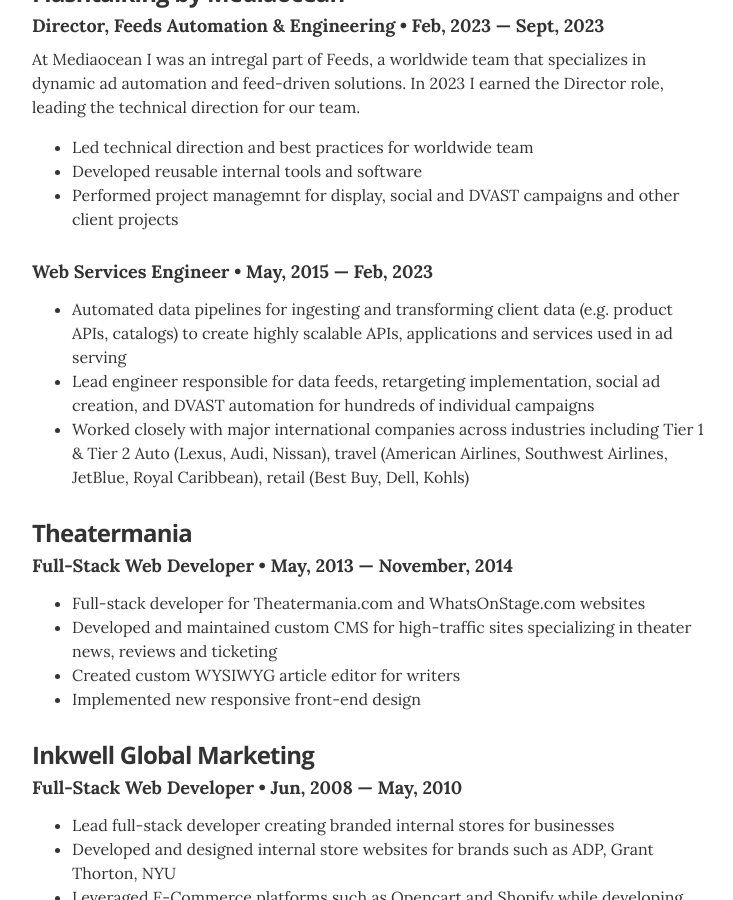
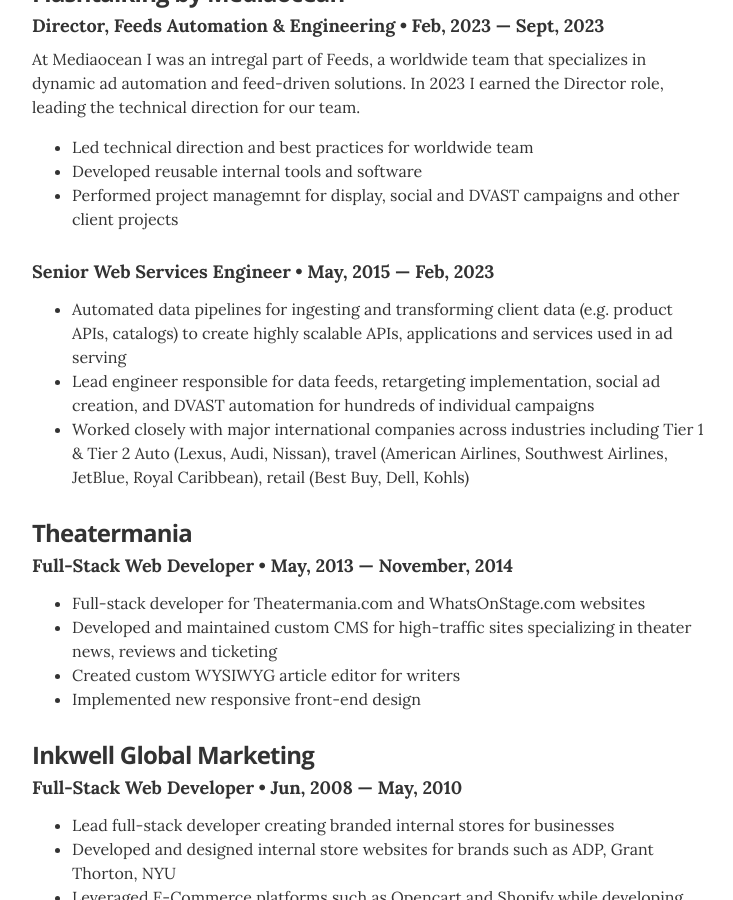
Before and after one commit to bsullivan-io/bsullivan.io, a Jekyll site: the page built from index.html, in a window 1280 px wide and 900 px high, scrolled down 621 px. Shown: the whole window, without its empty margins (268-1001 px from the left). Built offline with Jekyll 4.4.1, drawn with Linux system fonts in a browser that asks for light colours.

Commit message:
update experience

```diff
--- a/_data/experience.yml
+++ b/_data/experience.yml
@@ -7,7 +7,7 @@
 
 # Web Services Engineer
 - company:
-  position: Web Services Engineer
+  position: Senior Web Services Engineer
   duration:  May, 2015 &mdash; Feb, 2023
   summary: <ul class='resume-item-list'><li>Automated data pipelines for ingesting and transforming client data (e.g. product APIs, catalogs) to create highly scalable APIs, applications and services used in ad serving</li><li>Lead engineer responsible for data feeds, retargeting implementation, social ad creation, and DVAST automation for hundreds of individual campaigns</li><li>Worked closely with major international companies across industries including Tier 1 & Tier 2 Auto (Lexus, Audi, Nissan), travel (American Airlines, Southwest Airlines, JetBlue, Royal Caribbean), retail (Best Buy, Dell, Kohls)</li></ul>
 
```
